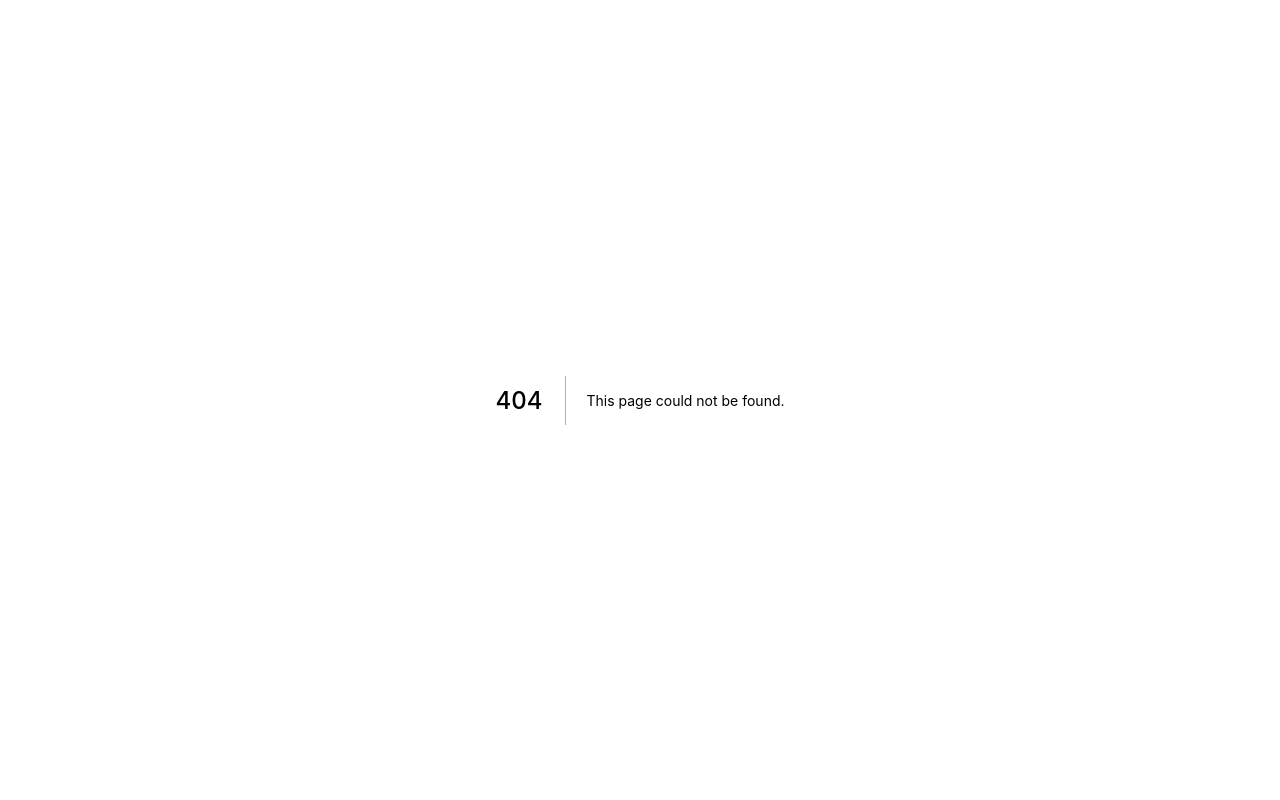
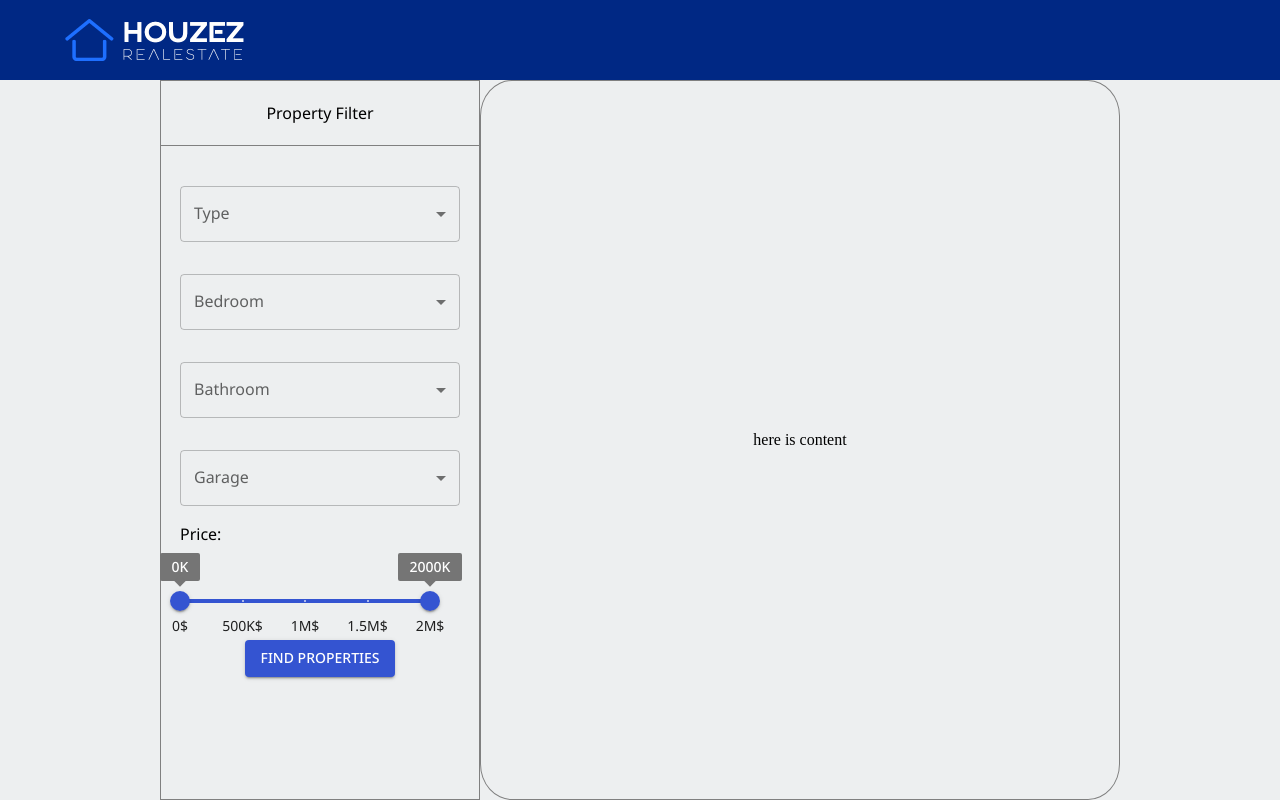
Before and after one commit to HouzezProject/houzez-app, a Next.js app: page /property-list in a window 1280 px wide. Before the commit this address had no page. Built offline with nearby package versions, Linux system fonts and the light colour scheme.

Commit message:
finish header and filter

```diff
--- /dev/null
+++ b/src/components/PropertyList/Header.tsx
@@ -0,0 +1,44 @@
+import styled from "@emotion/styled";
+import { useEffect, useState } from "react";
+import { Breadcrumbs, Button, Container, Grid, Link, Box } from "@mui/material";
+import theme from "../../styles/theme";
+import Image from "next/image";
+import LogoImg from "../../../public/assets/logo/logo_white.png";
+import HomeIcon from "@mui/icons-material/Home";
+import SegmentIcon from "@mui/icons-material/Segment";
+import MapIcon from "@mui/icons-material/Map";
+import StarsIcon from "@mui/icons-material/Stars";
+import AccountCircleIcon from "@mui/icons-material/AccountCircle";
+import { Padding } from "@mui/icons-material";
+
+const {
+  palette: { primary, secondary }
+} = theme;
+
+const HeaderContainer = styled(Box)({
+  height: "10vh",
+  display: "flex",
+  alignItems: "center",
+  justifyContent: "center",
+  backgroundColor: primary.dark
+});
+
+const HeaderGrid = styled(Grid)({
+  display: "flex",
+  alignItems: "center",
+  justifyContent: "center"
+});
+
+const Header = () => {
+  return (
+    <HeaderContainer>
+      <Grid container spacing={2}>
+        <HeaderGrid item xs={3}>
+          <Image src={LogoImg} alt="Houzez" width="200px" height="50px" />
+        </HeaderGrid>
+      </Grid>
+    </HeaderContainer>
+  );
+};
+
+export default Header;
--- /dev/null
+++ b/src/components/PropertyList/PropertyContent.tsx
@@ -0,0 +1,18 @@
+import { Box } from "@mui/system";
+import { styled, Typography } from "@mui/material";
+
+const PropertyContentBody = styled(Box)({
+  border: "1px grey solid",
+  borderRadius: "5%",
+  width: "50vw",
+  height: "90vh",
+  display: "flex",
+  justifyContent: "center",
+  alignItems: "center"
+});
+
+const PropertyContent = () => {
+  return <PropertyContentBody>here is content</PropertyContentBody>;
+};
+
+export default PropertyContent;
--- /dev/null
+++ b/src/components/PropertyList/PropertyFilter.tsx
@@ -0,0 +1,126 @@
+import { BorderBottom, Height } from "@mui/icons-material";
+import { Button, FormControl, InputLabel, MenuItem, Select, Slider, styled, Typography } from "@mui/material";
+import { Box } from "@mui/system";
+import { useState } from "react";
+
+const PropertyFilterContainer = styled(Box)({
+  border: "0.7px grey solid",
+  width: "25vw",
+  height: "90vh",
+  display: "flex",
+  flexDirection: "column",
+  alignItems: "center"
+});
+
+const PropertyFilterHeader = styled(Box)({
+  paddingTop: "20px",
+  paddingBottom: "20px",
+  borderBottom: "0.5px grey solid",
+  width: "100%",
+  display: "flex",
+  alignItems: "center",
+  justifyContent:"center"
+});
+
+const PropertyFilterBody = styled(Box)({
+  width: "80%",
+  display: "flex",
+  flexDirection: "column",
+  justifyContent: "center",
+  alignItems: "center"
+});
+
+const marks = [
+  {
+    value: 0,
+    label: "0$"
+  },
+  {
+    value: 500,
+    label: "500K$"
+  },
+  {
+    value: 1000,
+    label: "1M$"
+  },
+  {
+    value: 1500,
+    label: "1.5M$"
+  },
+  {
+    value: 2000,
+    label: "2M$"
+  }
+];
+
+const PropertyFilter = () => {
+  const valuetext = (value: number) => {
+    return `${value}°C`;
+  };
+  const [value, setValue] = useState<number[]>([0, 2000]);
+
+  const handleChange = (event: Event, newValue: number | number[]) => {
+    setValue(newValue as number[]);
+  };
+  return (
+    <PropertyFilterContainer>
+      <PropertyFilterHeader>
+        <Typography>Property Filter</Typography>
+      </PropertyFilterHeader>
+      <PropertyFilterBody>
+        <FormControl sx={{ marginTop:5, marginBottom:2, width: 280 }}>
+          <InputLabel id="property-type">Type</InputLabel>
+          <Select labelId="property-type" id="property-type" label="Type">
+            <MenuItem value="">None</MenuItem>
+            <MenuItem value={10}>Ten</MenuItem>
+            <MenuItem value={20}>Twenty</MenuItem>
+            <MenuItem value={30}>Thirty</MenuItem>
+          </Select>
+        </FormControl>
+        <FormControl sx={{ m: 2, minWidth: 280 }}>
+          <InputLabel id="property-bedroom">Bedroom</InputLabel>
+          <Select labelId="property-bedroom" id="property-bedroom" label="Bedroom">
+            <MenuItem value={10}>1</MenuItem>
+            <MenuItem value={20}>2</MenuItem>
+            <MenuItem value={30}>3</MenuItem>
+          </Select>
+        </FormControl>
+        <FormControl sx={{ m: 2, minWidth: 280 }}>
+          <InputLabel id="property-bathroom">Bathroom</InputLabel>
+          <Select labelId="property-bathroom" id="property-bathroom" label="Bathroom">
+            <MenuItem value={10}>1</MenuItem>
+            <MenuItem value={20}>2</MenuItem>
+            <MenuItem value={30}>3</MenuItem>
+          </Select>
+        </FormControl>
+        <FormControl sx={{ m: 2, minWidth: 280 }}>
+          <InputLabel id="property-garage">Garage</InputLabel>
+          <Select labelId="property-garage" id="property-garage" label="Garage">
+            <MenuItem value={10}>1</MenuItem>
+            <MenuItem value={20}>2</MenuItem>
+            <MenuItem value={30}>3</MenuItem>
+          </Select>
+        </FormControl>
+        <Box sx={{ width: 280 }}>
+          <Typography>Price:</Typography>
+          <Slider
+            getAriaLabel={() => "Temperature range"}
+            value={value}
+            onChange={handleChange}
+            valueLabelDisplay="on"
+            getAriaValueText={valuetext}
+            valueLabelFormat={(value) => `${value}K`}
+            marks={marks}
+            min={0}
+            max={2000}
+            step={100}
+            sx={{ marginTop: 5, width: 250 }}
+          />
+        </Box>
+        <Button variant={"contained"}>Find Properties</Button>
+      </PropertyFilterBody>
+    </PropertyFilterContainer>
+  );
+};
+
+export default PropertyFilter;
--- /dev/null
+++ b/src/components/PropertyList/PropertyList.tsx
@@ -0,0 +1,27 @@
+import React from "react";
+import Header from "./Header";
+import PropertyFilter from "./PropertyFilter";
+import PropertyContent from "./PropertyContent";
+import { Breadcrumbs, Button, Container, Grid, Link, Box } from "@mui/material";
+import styled from "@emotion/styled";
+
+const Body = styled(Box)({
+  margin: "0 20px",
+  display: "flex",
+  flexDirection: "row",
+  justifyContent: "center"
+});
+
+const PropertyList = () => {
+  return (
+    <>
+      <Header></Header>
+      <Body>
+        <PropertyFilter></PropertyFilter>
+        <PropertyContent></PropertyContent>
+      </Body>
+    </>
+  );
+};
+
+export default PropertyList;
--- /dev/null
+++ b/src/pages/property-list.tsx
@@ -0,0 +1,5 @@
+import type { NextPage } from "next";
+import PropertyList from "../components/PropertyList";
+
+const PropertyListPage: NextPage = () => <PropertyList />;
+export default PropertyListPage;
```
